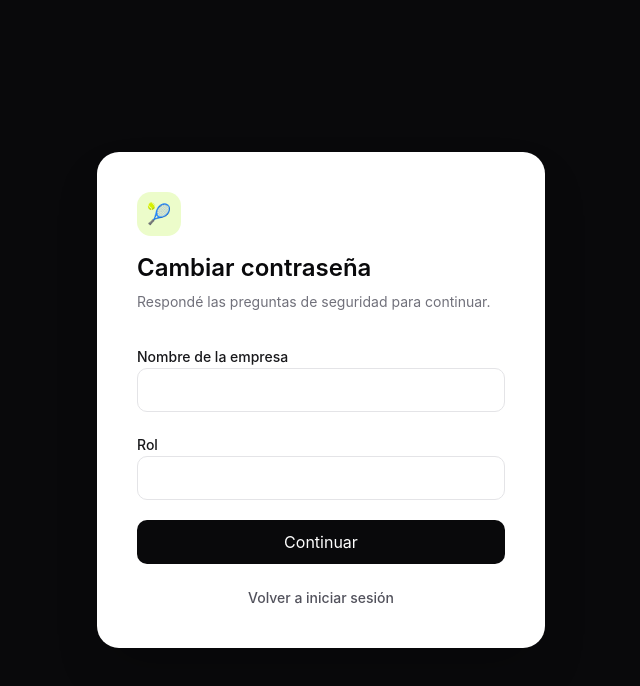
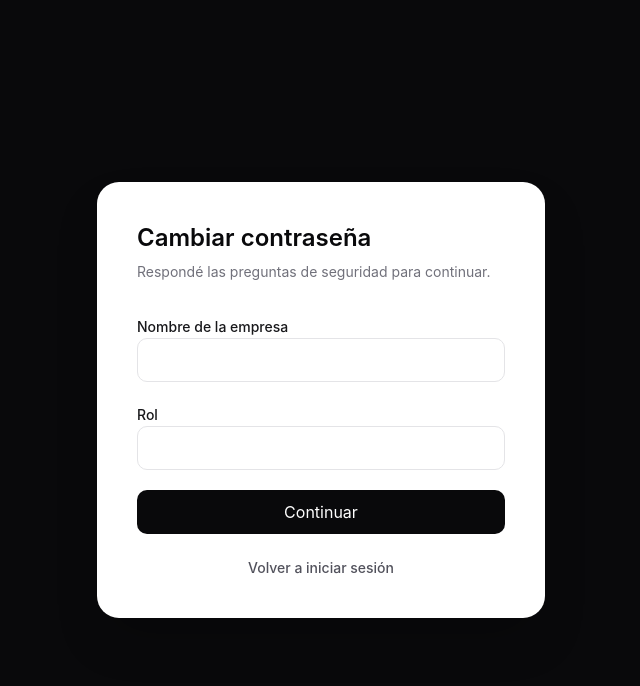
Before and after one commit to Fereiral18/tennis-stars, a React (Vite) app: page /reset-password in a window 1280 px wide. Shown: the top 686 px of the page, without its empty margins (319-959 px from the left). Built offline with nearby package versions, Linux system fonts and the light colour scheme; no server answers.

Commit message:
correcion ui del ResetPasswordForm.tsx

```diff
--- a/src/features/auth/pages/ResetPasswordPage.tsx
+++ b/src/features/auth/pages/ResetPasswordPage.tsx
@@ -84,9 +84,7 @@ export function ResetPasswordPage() {
     <main className="flex min-h-screen items-center justify-center bg-zinc-950 px-4 py-8">
       <div className="w-full max-w-md rounded-3xl bg-white p-8 shadow-2xl sm:p-10">
         <div className="mb-8">
-          <div className="mb-4 flex h-11 w-11 items-center justify-center rounded-xl bg-lime-100 text-xl">
-            🎾
-          </div>
+
 
           <h2 className="text-2xl font-semibold text-zinc-950">
             Cambiar contraseña
```
